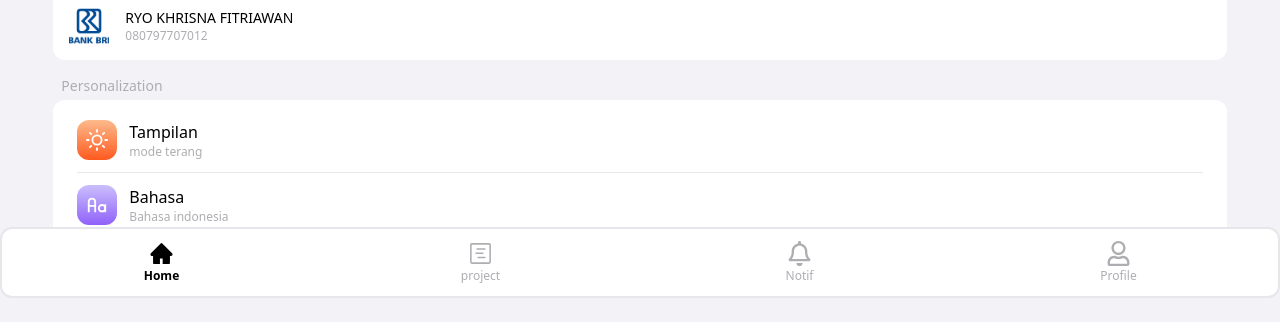
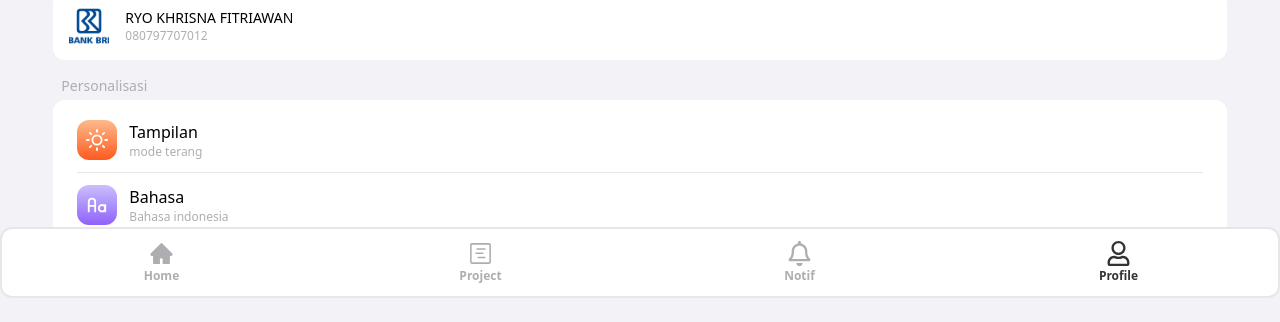
Before and after one commit to ryokf/BantuRiset-frontend, a React (Vite) app: page /profile in a window 1280 px wide. Shown: the part 502-824 px from the top of the page. Built offline with nearby package versions, Linux system fonts and the light colour scheme.

Commit message:
🐞 fix: bottom nav

```diff
--- a/src/components/BottomNav.tsx
+++ b/src/components/BottomNav.tsx
@@ -5,25 +5,45 @@ import { FaRegBell } from "react-icons/fa";
 import { FaRegUser } from "react-icons/fa";
 
 const BottomNav = () => {
+    const navlink = [
+        {
+            name: "Home",
+            href: "/dashboard",
+            icon: <AiFillHome size={25}/>,
+        },
+        {
+            name: "Project",
+            href: "/project",
+            icon: <GoProjectRoadmap size={25}/>,
+        },
+        {
+            name: "Notif",
+            href: "/notification",
+            icon: <FaRegBell size={25}/>,
+        },
+        {
+            name: "Profile",
+            href: "/profile",
+            icon: <FaRegUser size={25}/>,
+        },
+    ]
+
+    console.log(window.location.pathname)
+
     return (
         <div className='fixed border-2 bottom-0 bg-white w-full rounded-xl py-2'>
             <div className="grid grid-cols-4 my-1">
-                <Link to={"/dashboard"} className='flex gap-0.5 flex-col justify-center items-center'>
-                    <AiFillHome size={25}></AiFillHome>
-                    <h1 className='text-xs font-semibold'>Home</h1>
-                </Link>
-                <Link to={"/project"} className='flex gap-0.5 text-gray flex-col justify-center items-center'>
-                    <GoProjectRoadmap size={25}></GoProjectRoadmap>
-                    <h1 className='text-xs font-semibol'>project</h1>
-                </Link>
-                <Link to={"/notification"} className='flex gap-0.5 text-gray flex-col justify-center items-center'>
-                    <FaRegBell size={25}></FaRegBell>
-                    <h1 className='text-xs font-semibod'>Notif</h1>
-                </Link>
-                <Link to={"/profile"} className='flex gap-0.5 text-gray flex-col justify-center items-center'>
-                    <FaRegUser size={25}></FaRegUser>
-                    <h1 className='text-xs font-semibld'>Profile</h1>
-                </Link>
+                {
+                    navlink.map((item, index) => {
+                        return (
+                            <Link to={item.href} key={index} className={`${item.href == window.location.pathname ? 'text-black' : 'text-gray'} flex gap-0.5 flex-col justify-center items-center`}>
+                                {item.icon}
+                                <h1 className='text-xs font-semibold'>{item.name}</h1>
+                            </Link>
+                        )
+                    })
+                }
+
 
             </div>
         </div>
--- a/src/data/navlink.tsx
+++ b/src/data/navlink.tsx
@@ -1,6 +1,5 @@
 import { GrAppsRounded } from "react-icons/gr";
-import { FaBook } from "react-icons/fa";
-import { FaQuestionCircle } from "react-icons/fa";
+import { FaBook, FaQuestionCircle } from "react-icons/fa";
 
 const navlink = [
     {
--- a/src/pages/notif/Notification.tsx
+++ b/src/pages/notif/Notification.tsx
@@ -1,7 +1,5 @@
-import React from 'react'
 import Navbar2 from '../../components/Navbar2';
 import BottomNav from '../../components/BottomNav';
-import { FaUser } from 'react-icons/fa';
 
 const Notification = () => {
     return (
--- a/src/pages/profile/Profile.tsx
+++ b/src/pages/profile/Profile.tsx
@@ -58,7 +58,7 @@ const BankAcc = () => {
 const Personalization = () => {
     return (
         <div className="w-11/12 m-auto mt-4">
-            <h1 className="mx-2 text-sm text-gray my-1">Personalization</h1>
+            <h1 className="mx-2 text-sm text-gray my-1">Personalisasi</h1>
             <div className="px-6 py-2 font-light bg-white rounded-xl">
                 <Link to="" className="my-3 flex gap-3 items-center">
                     <div className="gradient-orange aspect-square text-white rounded-xl w-10 flex justify-center items-center">
```
